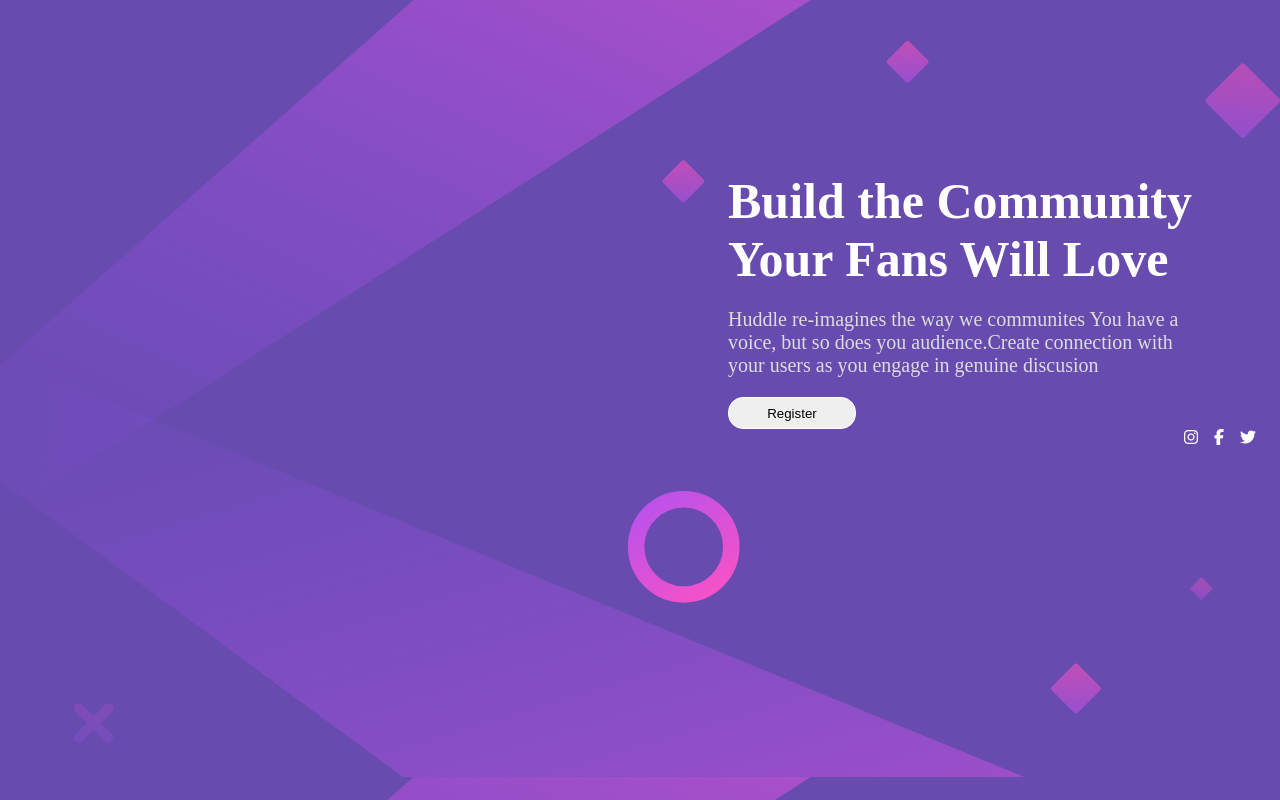
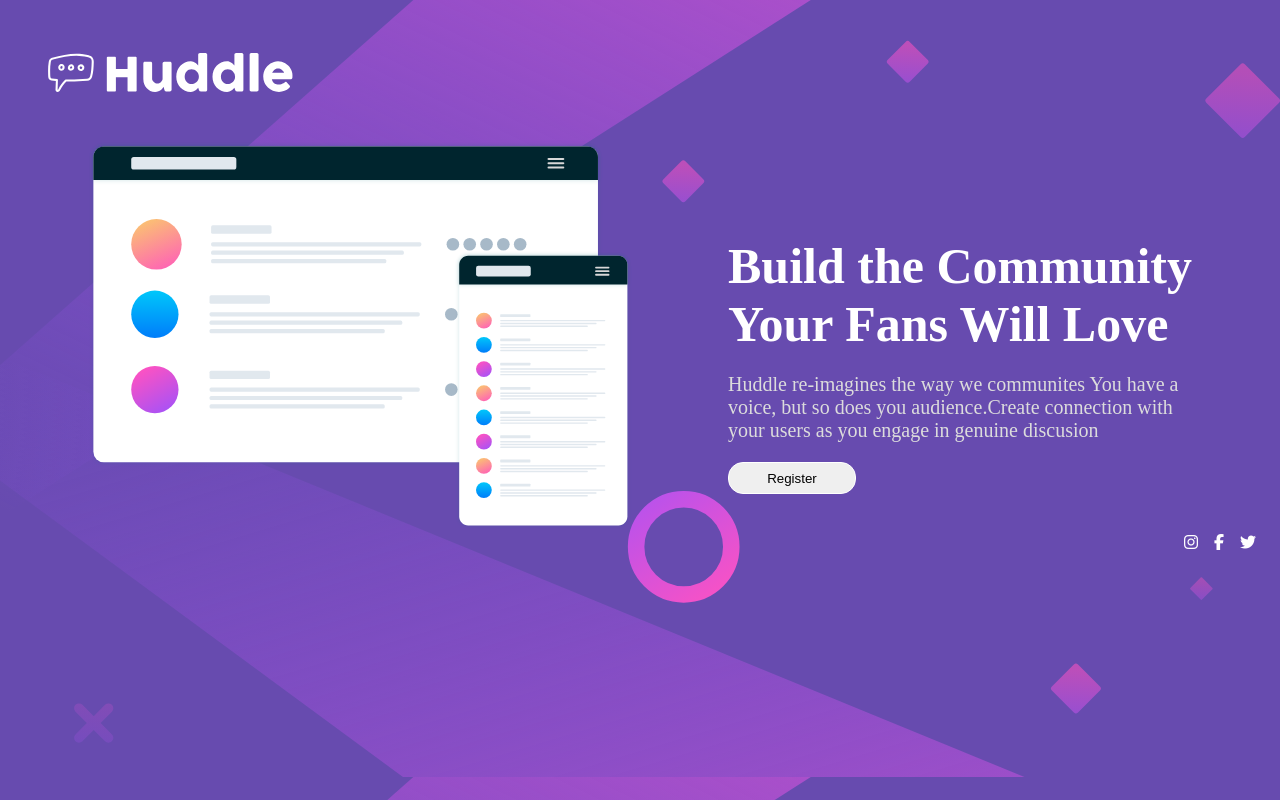
Before and after one commit to yeojunior/projet_Responsive, a plain HTML site: page index.html in a window 1280 px wide. Drawn offline with Linux system fonts and the light colour scheme; files whose address does not match are found by name.

Commit message:
Update index.html

```diff
--- a/index.html
+++ b/index.html
@@ -4,7 +4,7 @@
   <meta charset="UTF-8">
   <meta name="viewport" content="width=device-width, initial-scale=1.0"> <!-- displays site properly based on user's device -->
 
-  <link rel="icon" type="image/png" sizes="32x32" href="./images/favicon-32x32.png">
+  <link rel="icon" type="image/png" sizes="32x32" href="./favicon-32x32.png">
 
   <title>Frontend Mentor | Huddle landing page with single introductory section</title>
   <link rel="stylesheet" href="index.css">
@@ -18,14 +18,14 @@
 <body>
   <header>
     <nav>
-      <img src="images/logo.svg" alt="" srcset="">
+      <img src="./logo.svg" alt="" srcset="">
     </nav>
   </header>
   <section>
 
     <div class="photo">
       <div class="image">
-        <img src="images/illustration-mockups.svg" alt="" srcset="">
+        <img src="./illustration-mockups.svg" alt="" srcset="">
       </div>
 
     </div>
```
